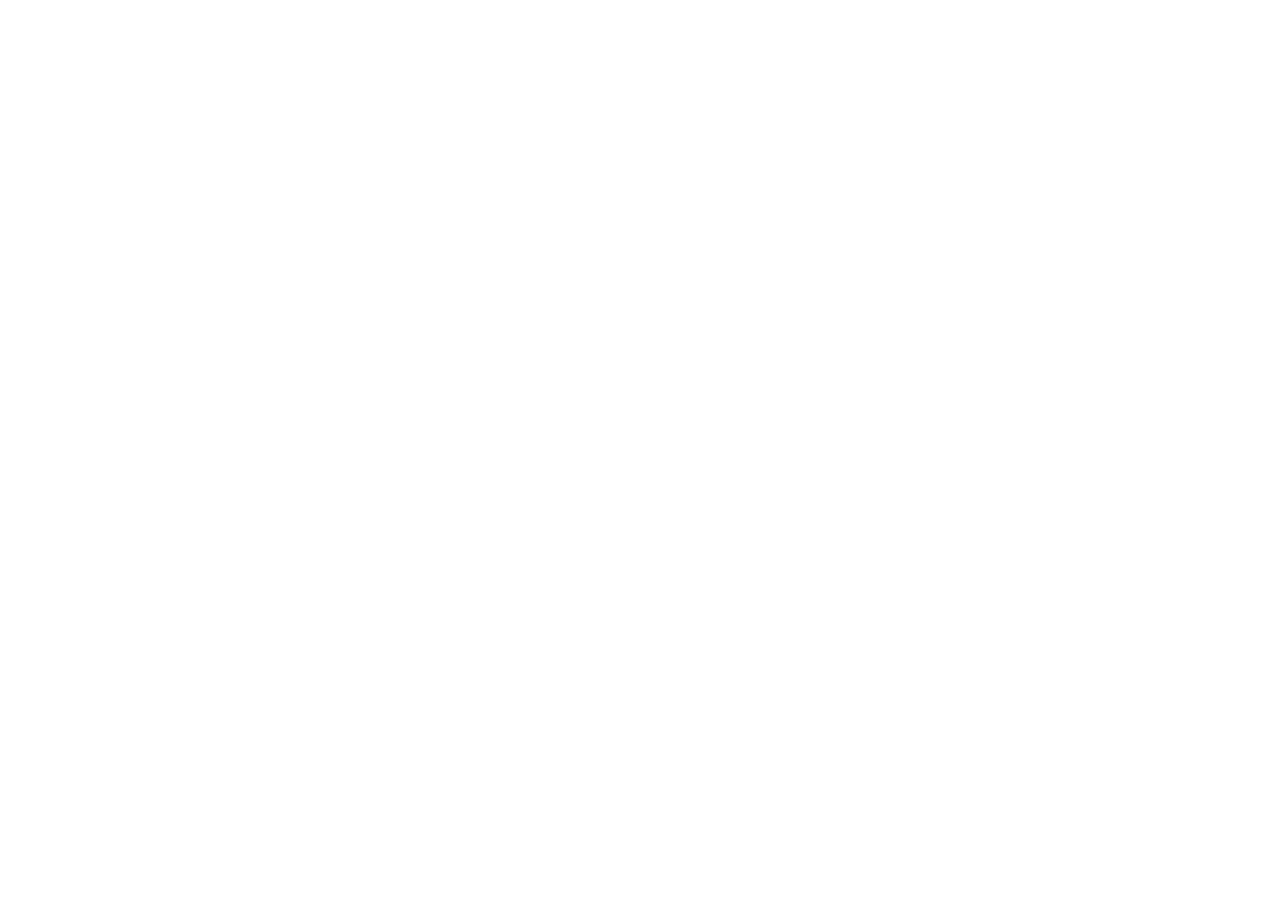
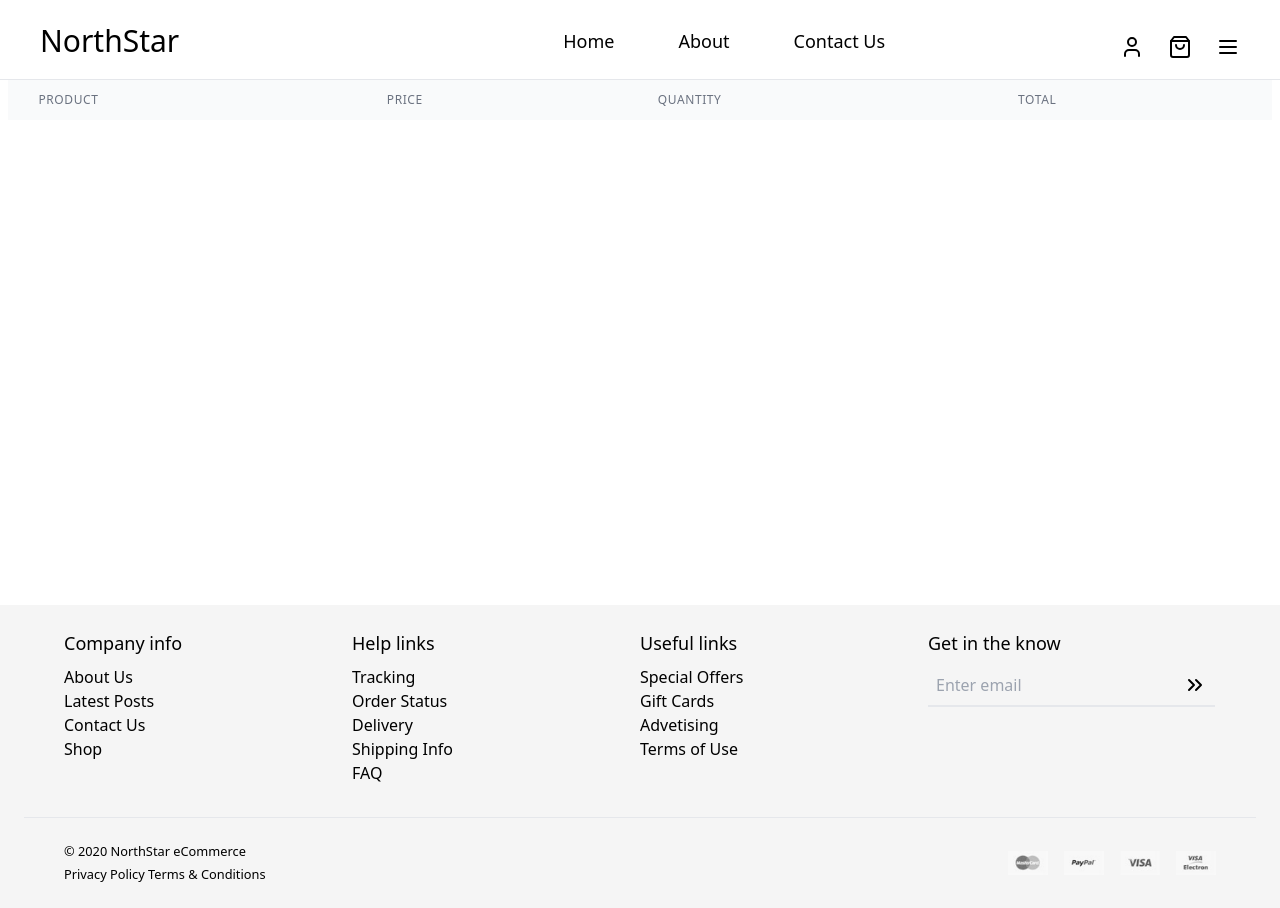
Before and after one commit to ERICK-KRAMER/eCommerce-Fashion-Website, a React (Vite) app: page /cart in a window 1280 px wide. Before the commit this address had no page. Before the commit the page ends 800 px from the top, so only its background shows below. Built offline with nearby package versions, Linux system fonts and the light colour scheme.

Commit message:
feat: create table component and create Cart page

```diff
--- a/src/components/Card-Item/data.tsx
+++ b/src/components/Card-Item/data.tsx
@@ -7,7 +7,7 @@
   return (
     <>
       <span><p>{ name }</p></span>
-      <span><p>${ value }</p></span>
+      <span><p>${ value.toFixed(2) }</p></span>
     </>
   )
 }
--- /dev/null
+++ b/src/components/cart/index.ts
@@ -0,0 +1,9 @@
+import { CartItem } from "./tableItem";
+import { Table as Root } from "./table";
+
+const Table = {
+  Root: Root,
+  Item: CartItem
+}
+
+export { Table };
--- /dev/null
+++ b/src/components/cart/table.tsx
@@ -0,0 +1,22 @@
+const Table = ({ children }: { children: React.ReactNode }) => {
+  return (
+    <>
+      <table className="min-w-full divide-y divide-gray-200">
+        <thead className="bg-gray-50">
+          <tr>
+            <th></th>
+            <th className="px-6 py-3 text-left text-xs font-medium text-gray-500 uppercase tracking-wider">Product</th>
+            <th className="px-6 py-3 text-left text-xs font-medium text-gray-500 uppercase tracking-wider">Price</th>
+            <th className="px-6 py-3 text-left text-xs font-medium text-gray-500 uppercase tracking-wider">Quantity</th>
+            <th className="px-6 py-3 text-left text-xs font-medium text-gray-500 uppercase tracking-wider">Total</th>
+          </tr>
+        </thead>
+        <tbody className="bg-white divide-y divide-gray-200">
+          { children }
+        </tbody>
+      </table>
+    </>
+  )
+}
+
+export { Table };
--- /dev/null
+++ b/src/components/cart/tableItem.tsx
@@ -0,0 +1,21 @@
+interface CartItemProps {
+  name: string,
+  price: string,
+  quantity: number,
+  total: string,
+  img: string,
+}
+
+const CartItem = ({ img ,name, price, quantity, total }: CartItemProps) => {
+  return (
+    <tr>
+      <td><img src={ img } alt={ name } className="w-12 h-12"/></td>
+      <td className="px-6 py-4 whitespace-nowrap">{ name }</td>
+      <td className="px-6 py-4 whitespace-nowrap">{ price }</td>
+      <td className="px-6 py-4 whitespace-nowrap">{ quantity }</td>
+      <td className="px-6 py-4 whitespace-nowrap">{ total }</td>
+    </tr>
+  )
+}
+
+export { CartItem };
--- a/src/context/useContext.tsx
+++ b/src/context/useContext.tsx
@@ -1,46 +1,50 @@
-import { createContext, useContext, useState } from "react";
+import React, { createContext, useContext, useState, ReactNode } from "react";
 import { ProductsProps } from "../api/products";
 
 interface MethodsProps {
   item: number;
   getItem: ProductsProps | undefined;
-  cartItem: () => void;
+  cart: ProductsProps[];
+  cartItem: (data: ProductsProps) => void;
   GetItem: (data: ProductsProps) => void;
 }
 
-export const shopContext = createContext<MethodsProps>({} as MethodsProps);
+export const ShopContext = createContext<MethodsProps>({} as MethodsProps);
 
 // Hook para acessar o contexto
-const useShopContext = (): MethodsProps => {
-  const context = useContext(shopContext);
+export const useShopContext = (): MethodsProps => {
+  const context = useContext(ShopContext);
   if (!context) {
-    throw new Error("useShopContext deve ser usado dentro de um ShopProvider");
+    throw new Error("useShopContext must be used within a ShopProvider");
   }
   return context;
 }
 
-const ShopProvider: React.FC<{ children: React.ReactNode }> = ({ children }) => {
+export const ShopProvider: React.FC<{ children: ReactNode }> = ({ children }) => {
+  const [item, setItem] = useState<number>(0);
+  const [getItem, setGetItem] = useState<ProductsProps | undefined>(undefined);
+  const [cart, setCart] = useState<ProductsProps[]>([]);
 
-  const [item, setItem] = useState<number>(0);
-
-  const [getItem, setGetItem] = useState<ProductsProps>()
-
-  const cartItem = () => {
+  const cartItem = (data: ProductsProps) => {
     setItem(prev => prev + 1);
+    setCart(prevCart => [...prevCart, data]);
   }
 
   const GetItem = (data: ProductsProps) => {
-    setGetItem(data)
+    setGetItem(data);
   }
 
   const methods: MethodsProps = {
     item,
     getItem,
+    cart,
     cartItem,
     GetItem,
   }
 
-  return <shopContext.Provider value={methods}>{children}</shopContext.Provider>;
+  return (
+    <ShopContext.Provider value={methods}>
+      {children}
+    </ShopContext.Provider>
+  );
 }
-
-export { useShopContext, ShopProvider };
--- a/src/pages/about.tsx
+++ b/src/pages/about.tsx
@@ -13,11 +13,14 @@
 import { Footer } from "../components/footer/footer";
 import { Sidebar } from "../components/sidebar/sidebar";
 import { useShopContext } from "../context/useContext";
+import { useNavigate } from "react-router-dom";
 
 const About = () => {
   const [isOpen, setIsOpen] = useState<boolean>(false);
 
   const { item } = useShopContext();
+
+  const navigate = useNavigate();
 
   return (
     <main onClick={() => setIsOpen(false)}>
@@ -31,7 +34,7 @@
         </Header.NavItem>
         <Header.NavIcon>
           <User className="cursor-pointer" />
-          <span className=" relative">
+          <span className=" relative" onClick={()=> navigate('/cart')}>
             {item ? (<span className="bg-sky-600 text-white rounded-full w-5 h-5 absolute -right-2 -top-2 flex justify-center items-center">{ item }</span>) : null}
             <ShoppingBag className="cursor-pointer"/>
           </span>
--- /dev/null
+++ b/src/pages/cart.tsx
@@ -0,0 +1,96 @@
+import { FormEvent, useEffect, useState } from "react";
+import { Sidebar } from "../components/sidebar/sidebar";
+import { Header } from "../components/Header";
+import { Menu, ShoppingBag, User } from "lucide-react";
+import { useShopContext } from "../context/useContext";
+import { Footer } from "../components/footer/footer";
+import { useNavigate } from "react-router-dom";
+import { Table } from "../components/cart";
+
+const Cart = () => {
+  const [isOpen, setIsOpen] = useState<boolean>(false);
+  const { item, cart } = useShopContext();
+  const navigate = useNavigate();
+
+  const [price, setPrice] = useState<number>(0);
+
+  const handleSidebarToggle = (e:FormEvent) => {
+    e.stopPropagation();
+    setIsOpen(prev => !prev);
+  };
+
+  useEffect(() => {
+    let total = 0;
+
+    cart.forEach(item => {
+      total += Number(item.price);
+    })
+
+    setPrice(total);
+  }, [cart]);
+
+  return (
+    <main onClick={() => setIsOpen(false)} className="relative">
+      <Sidebar setIsOpen={setIsOpen} className={`${isOpen ? 'sidebarAnimationOpen' : 'hidden'}`} />
+
+      <Header.Root>
+        <Header.NavItem>
+          <Header.item item={"Home"} to="/" />
+          <Header.item item={"About"} to="/about" />
+          <Header.item item={"Contact Us"} to="/contact" />
+        </Header.NavItem>
+        <Header.NavIcon>
+          <User className="cursor-pointer" />
+          <span className="relative" onClick={() => navigate('/cart')}>
+            {item ? (
+              <span className="bg-sky-600 text-white rounded-full w-5 h-5 absolute -right-2 -top-2 flex justify-center items-center">
+                {item}
+              </span>
+            ) : null}
+            <ShoppingBag className="cursor-pointer" />
+          </span>
+          <Menu className="cursor-pointer" onClick={handleSidebarToggle} />
+        </Header.NavIcon>
+      </Header.Root>
+
+      <section className="px-2 min-h-[525px]">
+
+        <Table.Root>
+          {cart.length > 0 && cart.map((cartItem, index) => (
+            <Table.Item
+              img={cartItem.image}
+              key={index}
+              name={cartItem.name}
+              price={`$${cartItem.price.toFixed(2)}`}
+              quantity={1}
+              total={`$${(cartItem.price * 1).toFixed(2)}`}
+            />
+          ))}
+        </Table.Root>
+
+        {cart.length > 0 && (
+          <div className="py-4 px-2 w-[500px] flex flex-col gap-1 mt-10">
+            <h1 className="font-bold text-4xl">Cart Totals</h1>
+            <span className="flex justify-between border-b py-2">
+              <p className="text-neutral-500">Subtotal</p>
+              <p className="font-semibold">{`$${price.toFixed(2)}`}</p>
+            </span>
+            <span className="flex justify-between border-b py-2">
+              <p className="text-neutral-500">Shipping Free</p>
+              <p className="font-semibold">FREE!!!</p>
+            </span>
+            <span className="flex justify-between border-b py-2">
+              <p className="text-neutral-500">Total</p>
+              <p className="font-semibold">{`$${price.toFixed(2)}`}</p>
+            </span>
+            <button className="px-8 py-4 text-white bg-yellow-600 hover:bg-yellow-700 transition duration-300">Proceed to Checkout</button>
+          </div>
+        )}
+      </section>
+
+      <Footer />
+    </main>
+  );
+};
+
+export { Cart };
--- a/src/pages/contactUs.tsx
+++ b/src/pages/contactUs.tsx
@@ -5,11 +5,14 @@
 import { ContactUsBaner } from "../components/baner/contactUsBaner";
 import { Footer } from "../components/footer/footer";
 import { useShopContext } from "../context/useContext";
+import { useNavigate } from "react-router-dom";
 
 const ContactUs = () => {
   const [isOpen, setIsOpen] = useState<boolean>(false);
 
   const { item } = useShopContext();
+
+  const navigate = useNavigate();
 
   return (
     <main onClick={() => setIsOpen(false)}>
@@ -24,7 +27,7 @@
         </Header.NavItem>
         <Header.NavIcon>
           <User className="cursor-pointer" />
-          <span className=" relative">
+          <span className=" relative" onClick={()=> navigate('/cart')}>
             {item ? (<span className="bg-sky-600 text-white rounded-full w-5 h-5 absolute -right-2 -top-2 flex justify-center items-center">{ item }</span>) : null}
             <ShoppingBag className="cursor-pointer"/>
           </span>
--- a/src/pages/productItem.tsx
+++ b/src/pages/productItem.tsx
@@ -5,16 +5,24 @@
 import { Footer } from "../components/footer/footer";
 import { useShopContext } from "../context/useContext";
 import { Select } from "../components/select/select";
+import { useNavigate } from "react-router-dom";
+import { ProductsProps } from "../api/products";
 
 const ProductItem = () => {
-
   const [isOpen, setIsOpen] = useState<boolean>(false);
 
   const { getItem, item, cartItem } = useShopContext();
 
+  const navigate = useNavigate();
+
+  const handleClick = (getItem: ProductsProps | undefined) => {
+    if (getItem) {
+      cartItem(getItem);
+    }
+  }
+
   return (
     <main onClick={() => setIsOpen(false)}>
-
       <Sidebar setIsOpen={setIsOpen} className={`${isOpen ? 'sidebarAnimationOpen' : 'hidden'}`} />
 
       <Header.Root>
@@ -25,15 +33,19 @@
         </Header.NavItem>
         <Header.NavIcon>
           <User className="cursor-pointer" />
-          <span className=" relative">
-            {item ? (<span className="bg-sky-600 text-white rounded-full w-5 h-5 absolute -right-2 -top-2 flex justify-center items-center">{ item }</span>) : null}
+          <span className="relative" onClick={() => navigate('/cart')}>
+            {item ? (
+              <span className="bg-sky-600 text-white rounded-full w-5 h-5 absolute -right-2 -top-2 flex justify-center items-center">
+                {item}
+              </span>
+            ) : null}
             <ShoppingBag className="cursor-pointer"/>
           </span>
           <Menu
             className="cursor-pointer"
             onClick={(e) => {
-              e.stopPropagation()
-              setIsOpen(prev => !prev)
+              e.stopPropagation();
+              setIsOpen(prev => !prev);
             }} />
         </Header.NavIcon>
       </Header.Root>
@@ -41,26 +53,23 @@
       <section>
         <div className="flex gap-40 p-10">
           <div className="bg-red-300 h-[500px] w-[400px] border">
-            <img src={ getItem?.image } alt={ getItem?.name } className="w-full h-full bg-cover"/>
+            <img src={getItem?.image} alt={getItem?.name} className="w-full h-full bg-cover"/>
           </div>
           <div className="flex flex-col p-4 gap-3">
-            <h1 className="text-3xl font-bold italic">{ getItem?.name }</h1>
+            <h1 className="text-3xl font-bold italic">{getItem?.name}</h1>
+            <span className="text-sky-700 text-lg"> U$: {getItem?.price}.00</span>
+            <span className="w-[600px] font-medium text-neutral-500"><p>{getItem?.description}</p></span>
 
-            <span className="text-sky-700 text-lg"> U$: { getItem?.price }.00</span>
+            <Select />
 
-            <span className="w-[600px] font-medium text-neutral-500"><p>{ getItem?.description }</p></span>
-
-              <Select />
-
-            <button className="px-10 py-3 bg-sky-600 text-white" onClick={ ()=> cartItem() }>Add to Cart</button>
+            <button className="px-10 py-3 bg-sky-600 text-white" onClick={() => handleClick(getItem)}>
+              Add to Cart
+            </button>
           </div>
         </div>
-
       </section>
 
-
-      <Footer/>
-
+      <Footer />
     </main>
   )
 }
--- a/src/routes/routes.tsx
+++ b/src/routes/routes.tsx
@@ -4,26 +4,35 @@
 import { About } from "../pages/about";
 import { ContactUs } from "../pages/contactUs";
 import { ProductItem } from "../pages/productItem";
+import { useShopContext } from "../context/useContext";
+import { Cart } from "../pages/cart";
 
 const Routes = () => {
-  return(
+
+  return (
     <BrowserRouter>
       <Switch>
         <Route path="/" element={<Home />} />
         <Route path="/about" element={<About />} />
         <Route path="/contact" element={<ContactUs />} />
-        <Route path="teste" element={<Testes />} />
-        <Route path="/product" element={<ProductItem/>} />
+        <Route path="/teste" element={<Testes />} />
+        <Route path="/cart" element={ <Cart/> } />
+        <Route path={"/product/"} element={
+          <PrivateRoute>
+            <ProductItem />
+          </PrivateRoute>
+        } />
       </Switch>
     </BrowserRouter>
   )
 }
 
- export const privateRoute = ({children}: { children : React.ReactNode }) => {
-  const isAuthorization = true;
+const PrivateRoute = ({ children }: { children: React.ReactNode }) => {
+  const { getItem } = useShopContext();
+
+  const isAuthorization = getItem ?  true : false;
 
   return isAuthorization ? children : <Navigate to={'/'}/>
 }
 
-
 export { Routes };
```
Also changed, not shown: src/pages/home.tsx (+6 -6 lines).
